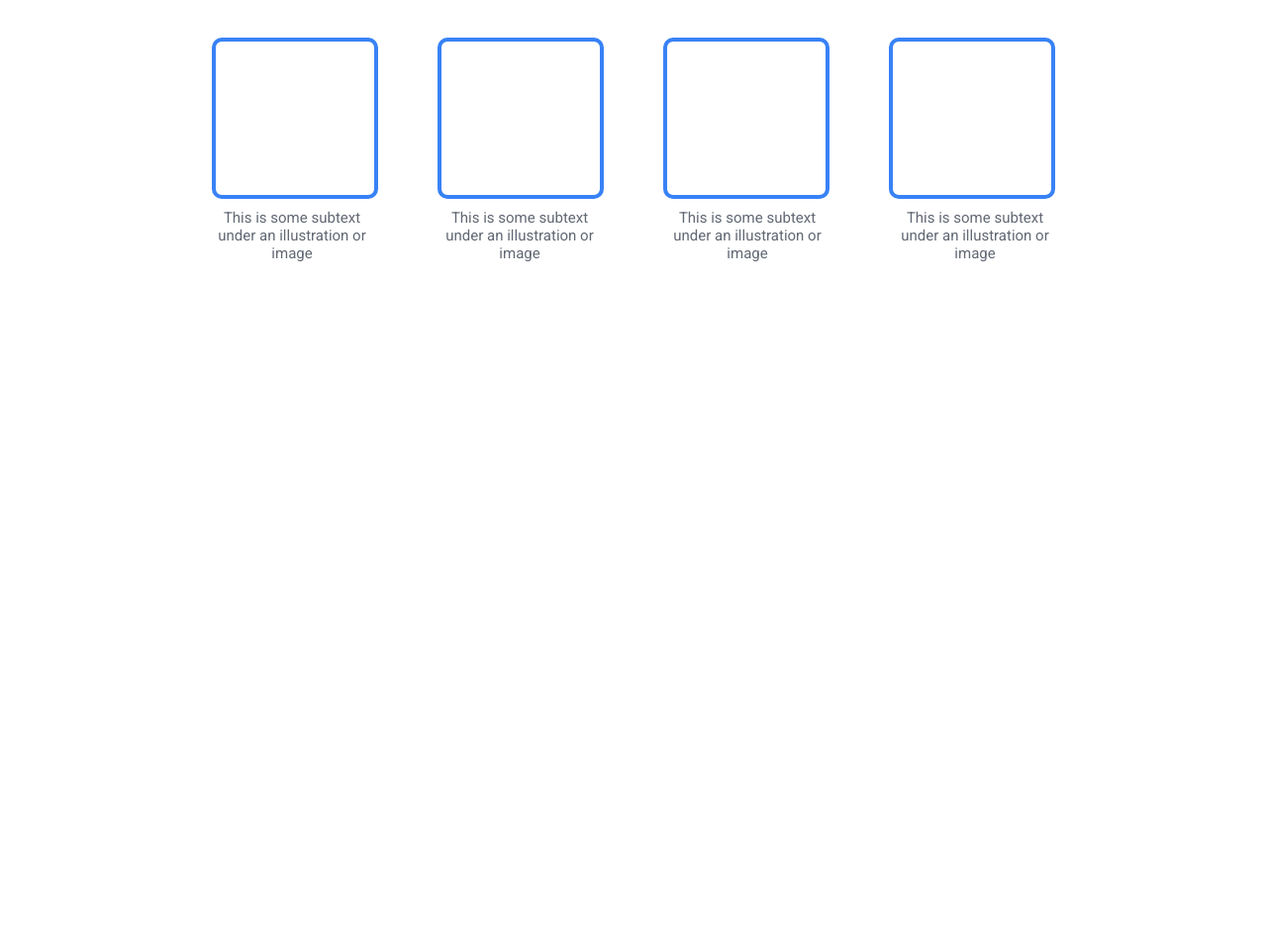
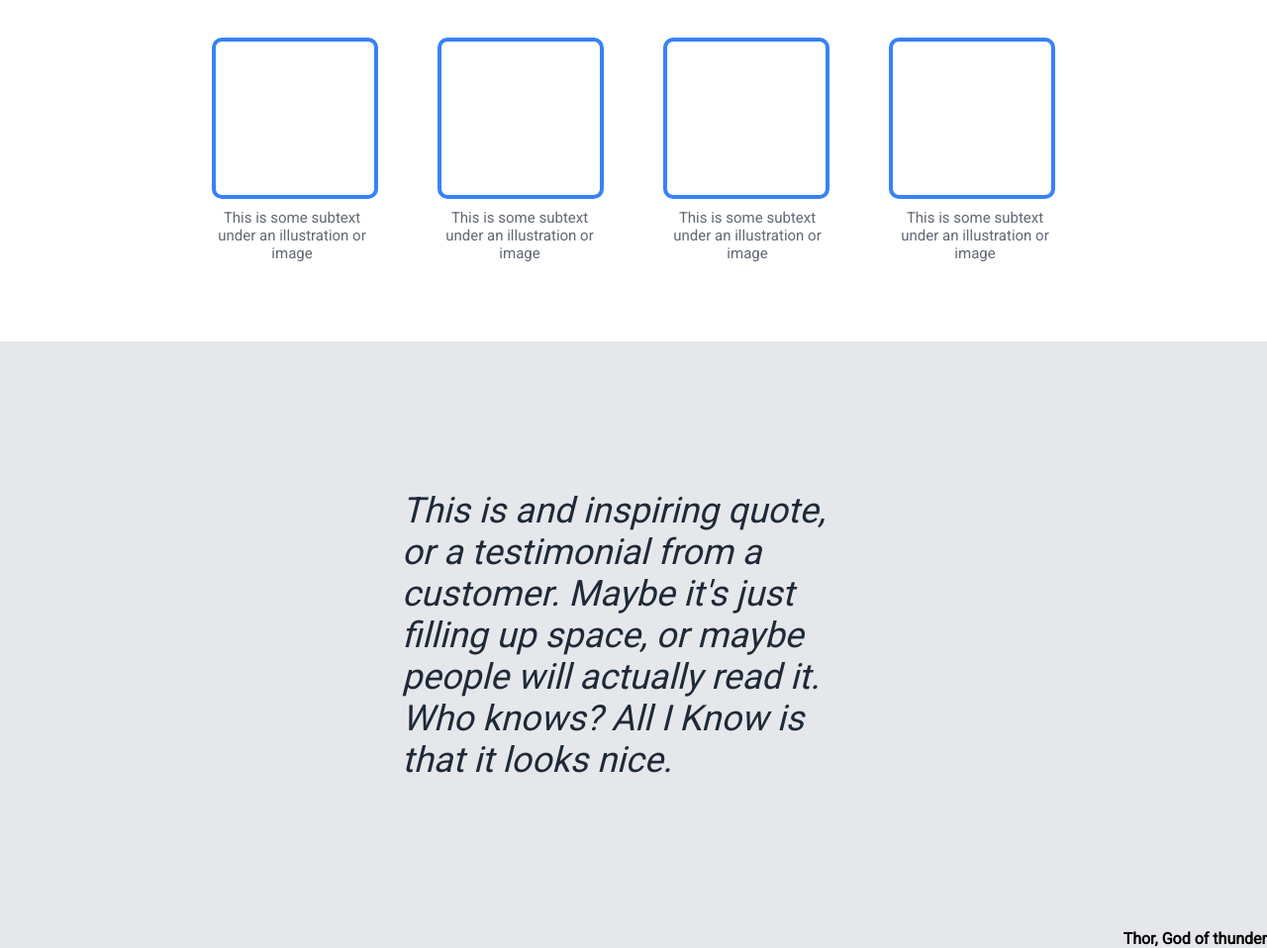
Before and after one commit to Jwilkins48/Landing_Page, a plain HTML site: page index.html in a window 1280 px wide. Shown: the part 614-1572 px from the top of the page at 99% size. Before the commit the page ends 889 px from the top, so only its background shows below. Drawn offline with Linux system fonts and the light colour scheme.

Commit message:
added quote to section 3 with css

```diff
--- a/index.html
+++ b/index.html
@@ -62,6 +62,14 @@
             <div class="infoTxt">This is some subtext under an illustration or image</div>
         </div>
     </div>
+    <!-- Section three -->
+    <div class="quote-container">
+        <div class="quote"><em>This is and inspiring quote, or a testimonial from a customer. Maybe it's just filling up
+                space, or maybe people will actually read it. Who knows? All I Know is that it looks nice.</em>
+        </div>
+        <div class="name">Thor, God of thunder</div>
+
+    </div>
 </body>
 
 </html>
--- a/style.css
+++ b/style.css
@@ -134,7 +134,33 @@ a {
 .infoTxt{
     text-align: center;
     width: 160px;
-    margin: 0 25px;
+    margin: 0 25px 70px;
     padding: 10px;
     color: #626874;
 }
+
+/* Third section */
+
+.quote-container{
+    background-color: #e5e7eb;
+    height: 100%;
+
+}
+.quote{
+    font-size: 36px;
+    color: #1f2937;
+    padding: 150px;
+    display: flex;
+    justify-content: center;
+    align-items: center;
+    margin-left: 20%;
+    margin-right: 20%;
+
+}
+.name{
+  display: flex;
+  justify-content: center;
+  font-weight: bolder;
+  flex-direction: column;
+  align-items: flex-end;
+}
```
